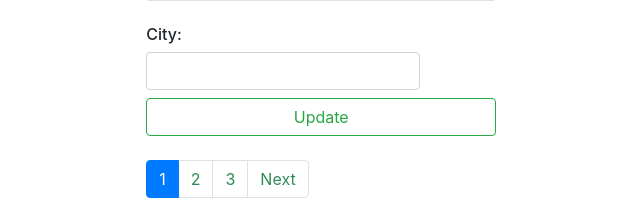
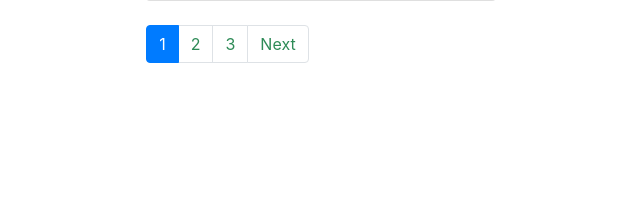
Before and after one commit to vladyslav-zelenyi/Siteweather, a Django app: page / in a window 1280 px wide. Shown: the part 1039-1253 px from the top of the page, without its empty margins (254-894 px from the left). After the commit the page ends 1102 px from the top, so only its background shows below. Run offline with Django 3.2, Linux system fonts and the light colour scheme; data comes from the database, SQL or seed files in the repository; parts of the project's set-up code (start-up, migrations or seed data) failed here and were passed over; some libraries are stand-ins or nearby versions.

```diff
--- a/siteweather/templates/siteweather/home.html
+++ b/siteweather/templates/siteweather/home.html
@@ -38,23 +38,4 @@
             </div>
         </div>
     {% endfor %}
-    <form action="{% url 'siteweather:home' %}" method="get" autocomplete="off">
-        <label for="id_city_name_filter">
-            <h6>City:</h6>
-            <input type="search" class="form-control" name="city_name_filter"
-                   required="" id="id_city_name_filter">
-            {% if form.errors %}
-                {% for error in form.city_name.errors %}
-                    <br>
-                    <div class="alert alert-danger">
-                        <strong>{{ error|escape }}</strong>
-                    </div>
-                {% endfor %}
-            {% endif %}
-        </label>
-        <button type="submit" class="btn-outline-success btn btn-block">
-            Update
-        </button>
-        <br>
-    </form>
 {% endblock %}
--- a/siteweather/urls.py
+++ b/siteweather/urls.py
@@ -13,5 +13,4 @@ urlpatterns = [
     path('profile/<int:pk>/', UserProfile.as_view(), name='profile'),
     path('profile/<int:pk>/update/', UserProfileUpdate.as_view(), name='update'),
     path('profile/<int:pk>/password_update/', UserPasswordUpdate.as_view(), name='password_update'),
-    path('mail/', SendMail.as_view(), name='mail'),
 ]
--- a/siteweather/views.py
+++ b/siteweather/views.py
@@ -1,6 +1,4 @@
 import requests
-from task import settings
-from django.core.mail import send_mail
 
 from django.shortcuts import render, redirect
 from django.views.generic import ListView, DetailView, RedirectView, UpdateView
@@ -8,7 +6,7 @@ from django.contrib.auth import authenticate, login, logout
 from django.views import View
 
 from .models import CityBlock, CustomUser
-from .forms import CityBlockForm, UserRegisterForm, UserLoginForm, UserUpdateForm, UserUpdatePasswordForm, SendMailForm
+from .forms import CityBlockForm, UserRegisterForm, UserLoginForm, UserUpdateForm, UserUpdatePasswordForm
 
 
 class RegisterFormView(View):
@@ -139,12 +137,7 @@ class Home(ListView):
 
     def get_queryset(self):
         try:
-            city = self.request.GET.get('city_name_filter')
-            result = CityBlock.objects.filter(searched_by_user=self.request.user)
-            if self.request.GET.get('city_name_filter') is not None:
-                result = CityBlock.objects.filter(city_name=city)
-            print(result)
-            return result
+            return CityBlock.objects.filter(searched_by_user=self.request.user)
         except TypeError:
             return CityBlock.objects.all()
 
@@ -184,25 +177,3 @@ class FindCity(View):
             city = CityBlock.objects.create(**city_weather)
             return redirect(city)
         return render(request, self.template_name, {'form': form})
-
-
-class SendMail(View):
-    form_class = SendMailForm
-    template_name = 'registration/mail.html'
-    subject = 'Django'
-    message = """Test message from Vlad.
-
-Kind regards,
-Vlad"""
-
-    def get(self, request, *args, **kwargs):
-        form = self.form_class()
-        return render(request, self.template_name, {'form': form})
-
-    def post(self, request, *args, **kwargs):
-        form = self.form_class(request.POST)
-        if form.is_valid():
-            send_mail(subject=self.subject, from_email=settings.EMAIL_HOST,
-                      message=self.message, recipient_list=[form.cleaned_data['mail_to']])
-            return redirect('weather:mail')
-        return render(request, self.template_name, {'form': form})
--- a/templates/inc/_sidebar.html
+++ b/templates/inc/_sidebar.html
@@ -4,9 +4,6 @@
     </a>
     <a href="{% url 'siteweather:find_by' %}" class="list-group-item list-group-item-action">
         Find by city
-    </a>
-    <a href="{% url 'siteweather:mail' %}" class="list-group-item list-group-item-action">
-        Send mail
     </a>
     {% if not user.is_authenticated %}
         <a href="{% url 'siteweather:registration' %}" class="list-group-item list-group-item-action" }>
--- a/templates/registration/login.html
+++ b/templates/registration/login.html
@@ -39,7 +39,7 @@
                         {% endif %}
                     </label>
                     <button type="submit" class="btn-outline-success btn btn-block">
-                        Submit
+                        <h6>Submit</h6>
                     </button>
                 </div>
             </div>
--- a/templates/registration/profile.html
+++ b/templates/registration/profile.html
@@ -44,9 +44,7 @@
         </div>
         <div class="card-footer text-muted">
                 <strong>
-                    {% if profile.username == user.username %}
                     <a href="/profile/{{ user.id }}/update/">Edit profile</a>
-                    {% endif %}
                 </strong>
         </div>
     </div>
--- a/templates/registration/update.html
+++ b/templates/registration/update.html
@@ -99,7 +99,7 @@
                             </label>
                         </h6>
                         <button type="submit" class="btn-outline-success btn btn-block">
-                            <Update></Update>
+                            Update
                         </button>
                     </div>
                 </div>
```
Also changed, not shown: siteweather/forms.py (+0 -12 lines), 1 other file.
